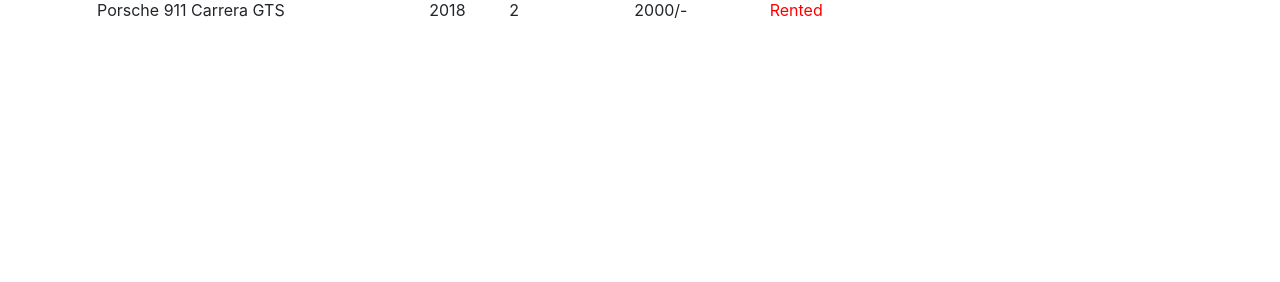
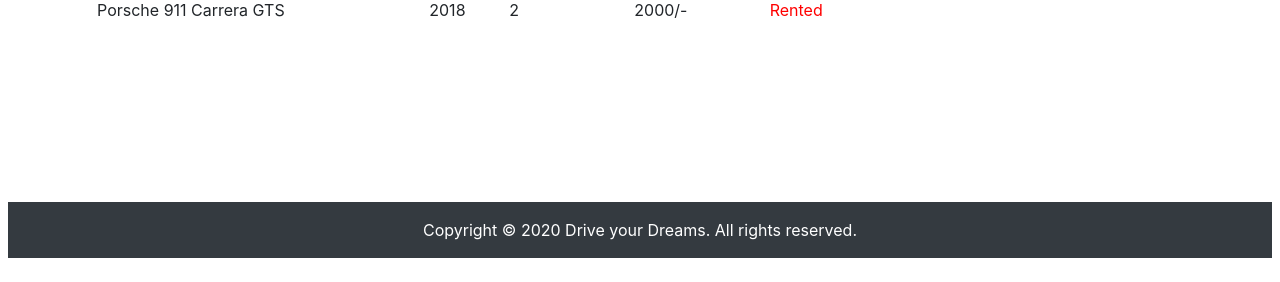
Before and after one commit to koredhanraj431/Car-Rental-System-Group-Work, a PHP site: the page made by Car-Rental-System(EDI)/User/Allcars.php in a window 1280 px wide. Shown: the part 4455-4737 px from the top of the page. Before the commit the page ends 4473 px from the top, so only its background shows below. Run offline with PHP 8.4, Linux system fonts and the light colour scheme.

Commit message:
Update Allcars.php

```diff
--- a/Car-Rental-System(EDI)/User/Allcars.php
+++ b/Car-Rental-System(EDI)/User/Allcars.php
@@ -533,6 +533,8 @@
     <br>
     <br>
 
-
+  <footer class="p-2">
+    <p class="p-3 bg-dark text-white text-center"> Copyright © 2020 Drive your Dreams. All rights reserved.</p>
+  </footer>
 </body>
 </html>
```
